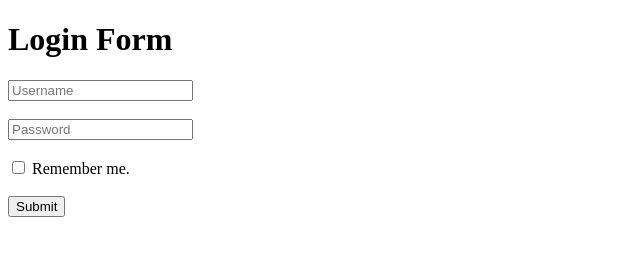
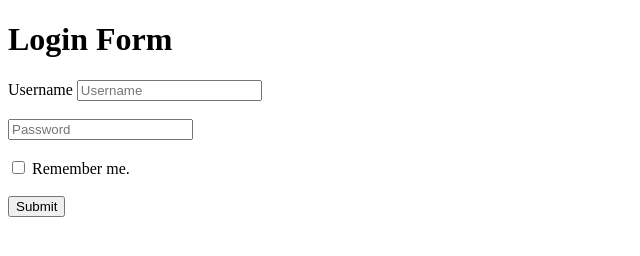
Before and after one commit to acciojob/remember-me-login-form-shahids444, a website: page main.html in a window 1280 px wide. Shown: the whole page, without its empty margins (0-640 px from the left). Drawn offline with Linux system fonts and the light colour scheme.

Commit message:
created a submission

```diff
--- a/main.html
+++ b/main.html
@@ -14,6 +14,7 @@
   <h1>Login Form</h1>
 
   <form id="loginForm">
+	  <label for = "username">Username</label>
     <input type="text" id="username" placeholder="Username" /><br><br>
     <input type="password" id="password" placeholder="Password" /><br><br>
     <label>
```
